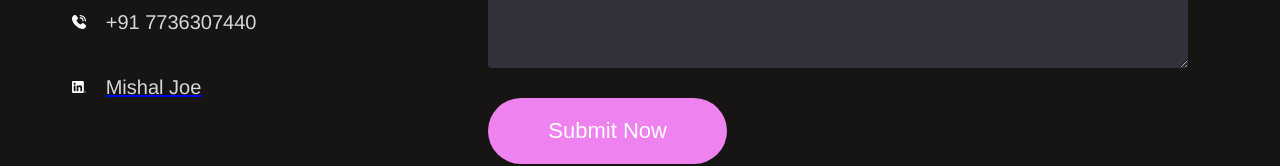
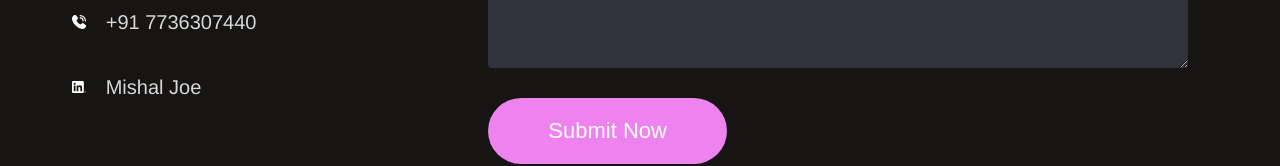
Before and after one commit to MajorKujo/Portfolio-React, a React (Vite) app: page / in a window 1280 px wide. Shown: the part 3472-3638 px from the top of the page. Built offline with nearby package versions, Linux system fonts and the light colour scheme.

Commit message:
corrected linkedin redirect visual

```diff
--- a/src/Components/Contact/Contact.css
+++ b/src/Components/Contact/Contact.css
@@ -59,6 +59,14 @@
     display: flex;
     align-items: center;
     gap: 20px;
+}
+.contact-detail a{
+    text-decoration: none;
+    color: white;
+}
+.contact-detail a:hover{
+    transform: scale(1.05);
+    transition: 0.3s;
 }
 
 .contact-right{
@@ -139,10 +147,7 @@
         text-decoration: none;
         color: white;
     }
-    .contact-detail a:hover{
-        transform: scale(1.05);
-        transition: 0.3s;
-    }
+
     .contact-detail img{
         width: 25px;
     }
--- a/src/Components/Contact/Contact.jsx
+++ b/src/Components/Contact/Contact.jsx
@@ -52,8 +52,7 @@ const Contact = () => {
                         {/* add call icon  */}
                     </div>
                     <div className="contact-detail">
-                        <LinkedIn style={{width: 14, height: 14,fill:'white'}}/> <a href="https://www.linkedin.com/in/mishal-joe-3903b0273" target="_blank"
-    rel="noopener noreferrer"><p>Mishal Joe</p></a>
+                        <LinkedIn style={{width: 14, height: 14,fill:'white'}}/><a href="https://www.linkedin.com/in/mishal-joe-3903b0273" target="_blank" rel="noopener noreferrer"><p>Mishal Joe</p></a>
                         {/* add linkedin icon  */}
                     </div>
                     {/* <div className="contact-detail">
```
